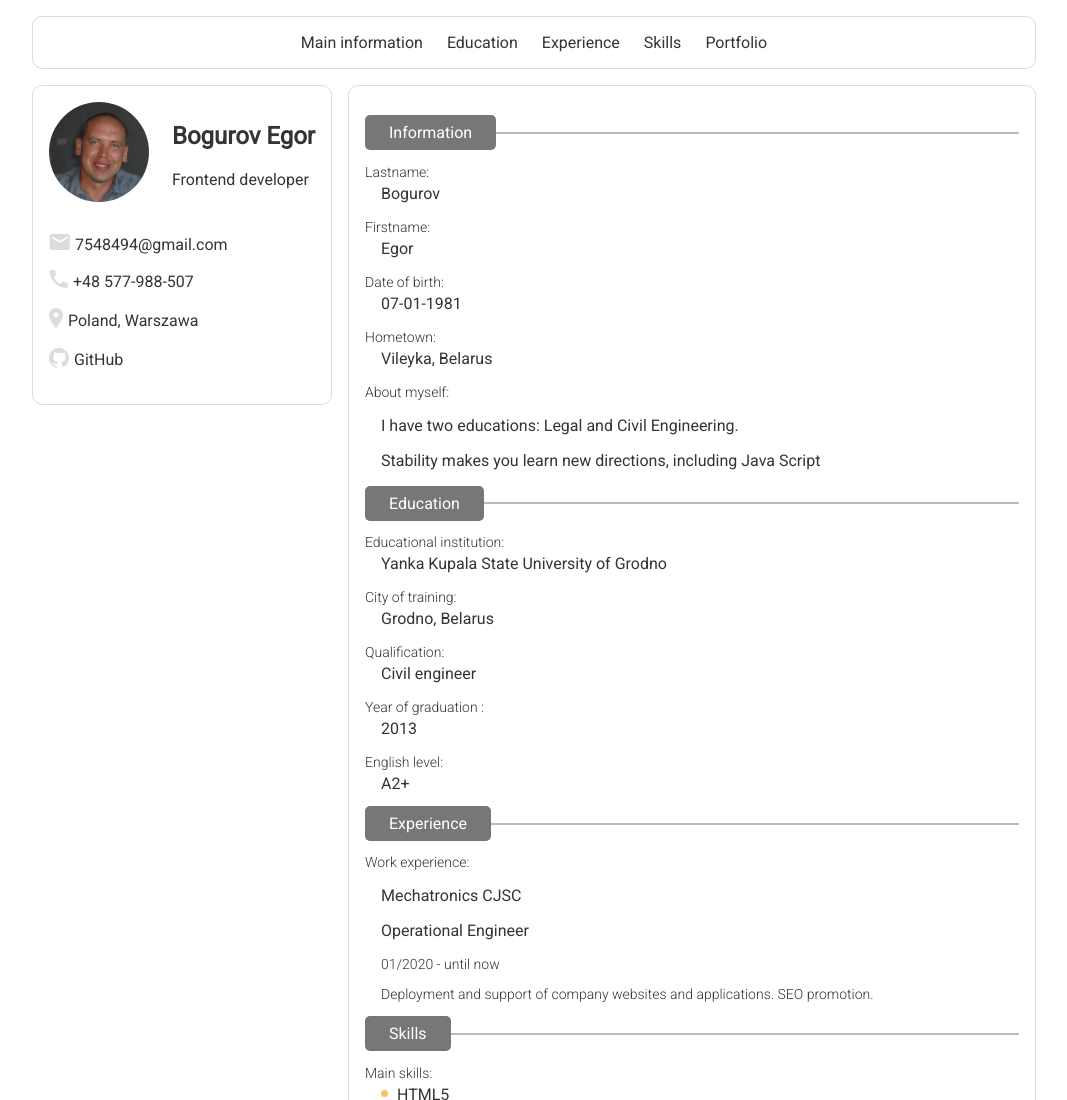
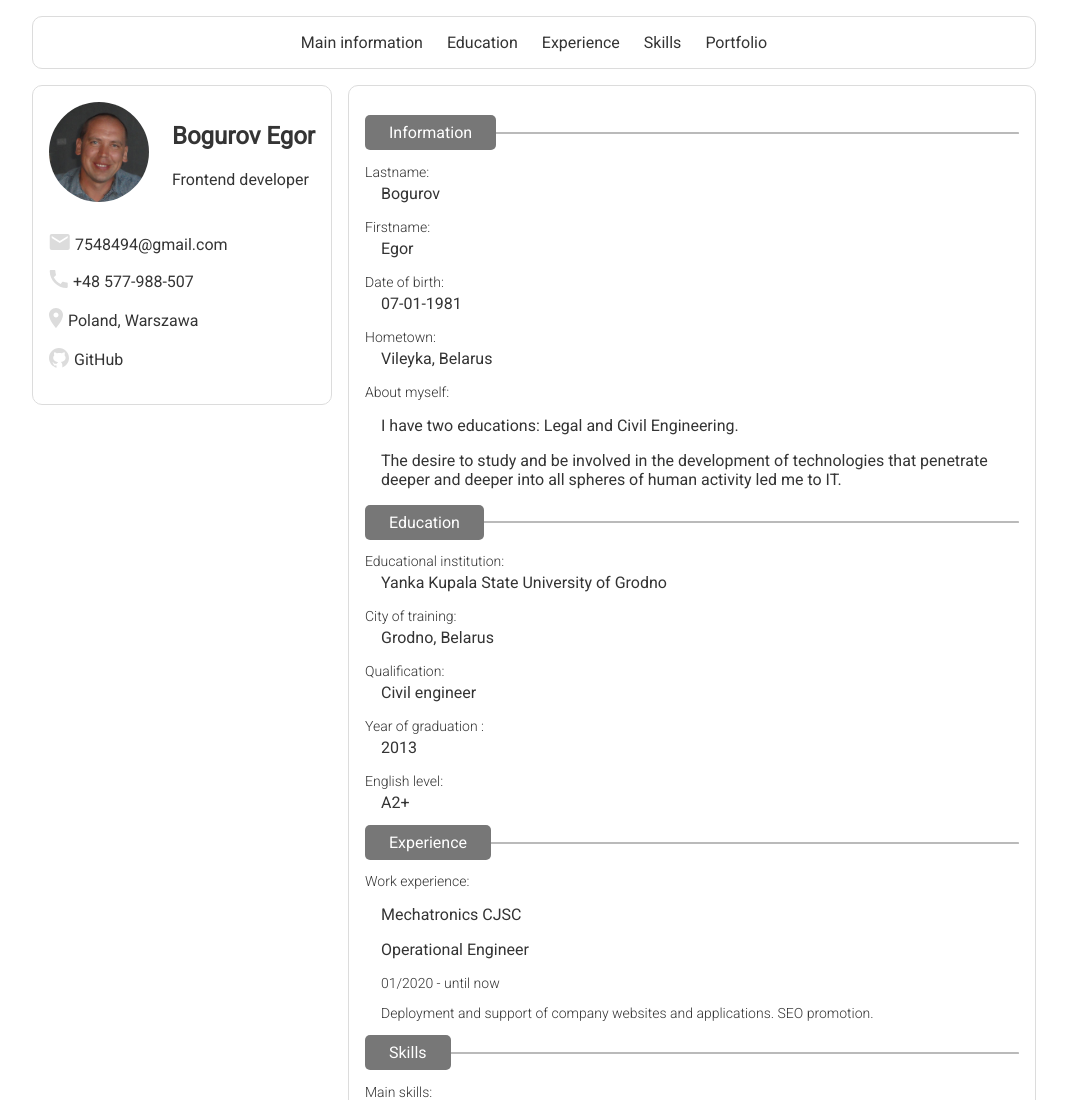
Before and after one commit to Egor-bog/rsschool-cv22q1, a plain HTML site: page index.html in a window 1280 px wide. Shown: the top 1100 px of the page, without its empty margins (106-1173 px from the left). Drawn offline with Linux system fonts and the light colour scheme.

Commit message:
fix: text

```diff
--- a/index.html
+++ b/index.html
@@ -118,7 +118,7 @@
                         <span class="information__block__title">About myself:</span>
                         <div class="information__block__text">
                             <p>I have two educations: Legal and Civil Engineering.</p>
-                            <p>Stability makes you learn new directions, including Java Script</p>
+                            <p>The desire to study and be involved in the development of technologies that penetrate deeper and deeper into all spheres of human activity led me to IT.</p>
                         </div>
                     </div>
                 </section>
```
